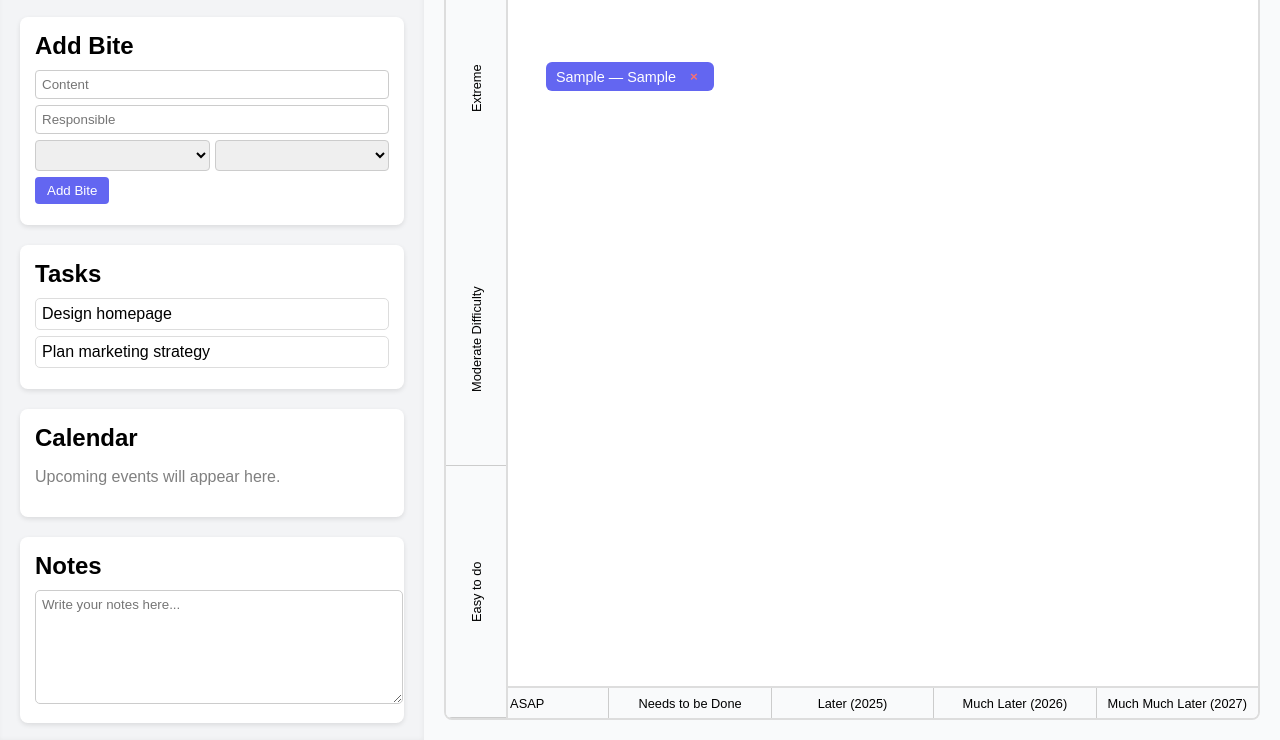
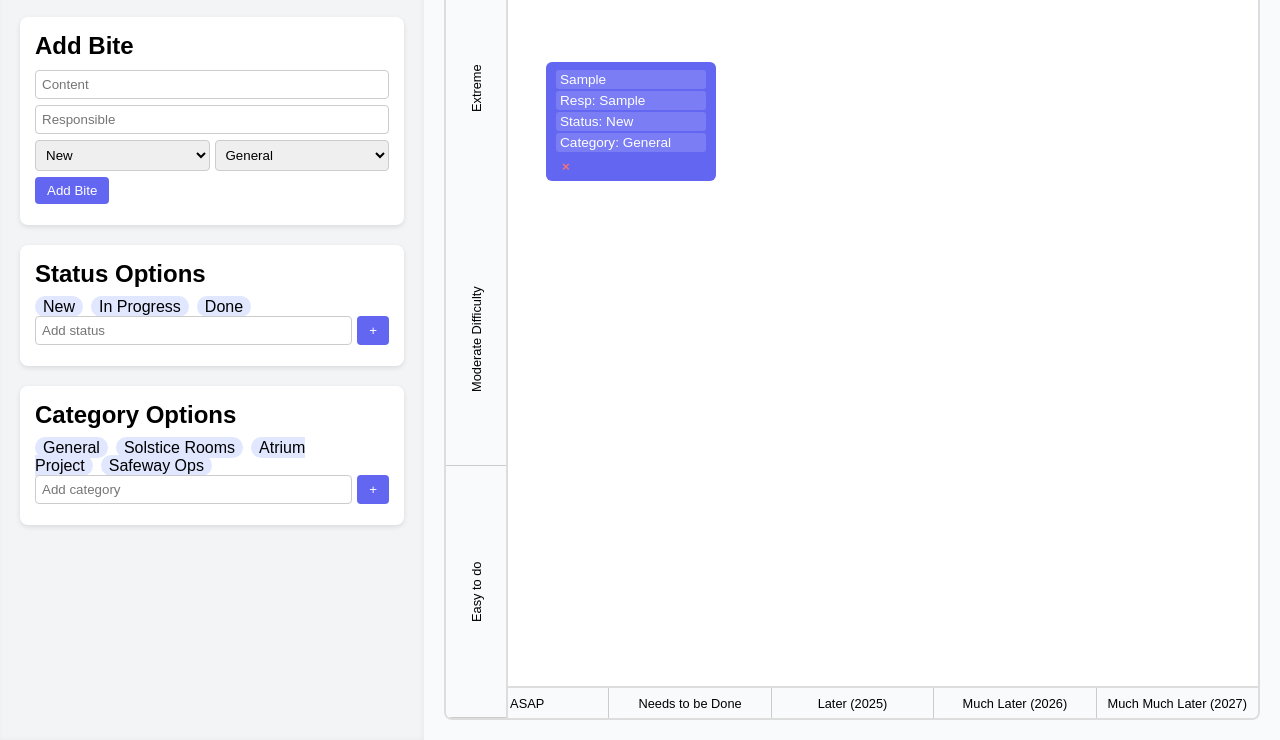
Before and after one commit to mostlylocalvend-hub/NOcean, a plain HTML site: page index.html in a window 1280 px wide. Both pictures are taken after typing "Sample", "Sample" into the empty fields and a click on the button "Add Bite". Shown: the part 60-800 px from the top of the page. Drawn offline with Linux system fonts and the light colour scheme.

Commit message:
Update mingomongo index.html

```diff
--- a/index.html
+++ b/index.html
@@ -29,16 +29,7 @@
     }
     h1 { margin: 0 0 20px; }
     h2 { margin: 0 0 10px; }
-    ul { list-style: none; padding: 0; margin: 0; }
-    li { margin-bottom: 6px; padding: 6px; border: 1px solid #ddd; border-radius: 5px; background: #fff; cursor: pointer; }
     textarea, input, select, button { font-family: inherit; }
-    textarea {
-      width: 100%;
-      min-height: 100px;
-      padding: 6px;
-      border-radius: 5px;
-      border: 1px solid #ccc;
-    }
     .form-row { display: flex; gap: 5px; margin-bottom: 6px; }
     .form-row input, .form-row select { flex: 1; padding: 6px; border: 1px solid #ccc; border-radius: 4px; }
     .form-row button { padding: 6px 12px; background: #6366f1; color: white; border: none; border-radius: 4px; cursor: pointer; }
@@ -60,16 +51,19 @@
       padding: 6px 10px;
       border-radius: 6px;
       cursor: grab;
-      font-size: 0.9em;
+      font-size: 0.85em;
       user-select: none;
-      display: flex;
-      justify-content: space-between;
-      align-items: center;
-      min-width: 120px;
+      min-width: 150px;
     }
-    .draggable span[contenteditable] { outline: none; flex: 1; }
+    .draggable div[contenteditable] {
+      outline: none;
+      margin: 2px 0;
+      background: rgba(255,255,255,0.15);
+      padding: 2px 4px;
+      border-radius: 3px;
+    }
     .draggable button {
-      margin-left: 8px;
+      margin-top: 4px;
       background: none;
       border: none;
       color: #f87171;
@@ -139,21 +133,15 @@
     </div>
 
     <div class="card">
-      <h2>Tasks</h2>
-      <ul id="taskList">
-        <li contenteditable="true">Design homepage</li>
-        <li contenteditable="true">Plan marketing strategy</li>
-      </ul>
+      <h2>Status Options</h2>
+      <div id="statusOptions"></div>
+      <div class="form-row"><input id="newStatusInput" placeholder="Add status"><button onclick="addStatusOption()">+</button></div>
     </div>
 
     <div class="card">
-      <h2>Calendar</h2>
-      <p contenteditable="true" style="color: gray;">Upcoming events will appear here.</p>
-    </div>
-
-    <div class="card">
-      <h2>Notes</h2>
-      <textarea contenteditable="true" placeholder="Write your notes here..."></textarea>
+      <h2>Category Options</h2>
+      <div id="categoryOptions"></div>
+      <div class="form-row"><input id="newCategoryInput" placeholder="Add category"><button onclick="addCategoryOption()">+</button></div>
     </div>
   </div>
 
@@ -177,13 +165,63 @@
 
   <script>
     const board = document.getElementById("board");
+    const statusSelect = document.getElementById("biteStatus");
+    const categorySelect = document.getElementById("biteCategory");
+
+    let statusOptions = JSON.parse(localStorage.getItem("nocean_status") || `["New","In Progress","Done"]`);
+    let categoryOptions = JSON.parse(localStorage.getItem("nocean_category") || `["General","Solstice Rooms","Atrium Project","Safeway Ops"]`);
+
+    // Render options
+    function renderOptions(list, container, select, key){
+      container.innerHTML = "";
+      select.innerHTML = "";
+      list.forEach(opt => {
+        const pill = document.createElement("span");
+        pill.textContent = opt;
+        pill.style.marginRight = "8px";
+        pill.style.background = "#e0e7ff";
+        pill.style.padding = "2px 8px";
+        pill.style.borderRadius = "12px";
+        container.appendChild(pill);
+        const option = document.createElement("option");
+        option.value = opt; option.textContent = opt;
+        select.appendChild(option);
+      });
+      localStorage.setItem(key, JSON.stringify(list));
+    }
+    function addStatusOption(){
+      const val = document.getElementById("newStatusInput").value.trim();
+      if(val){ statusOptions.push(val); renderOptions(statusOptions, document.getElementById("statusOptions"), statusSelect, "nocean_status"); }
+    }
+    function addCategoryOption(){
+      const val = document.getElementById("newCategoryInput").value.trim();
+      if(val){ categoryOptions.push(val); renderOptions(categoryOptions, document.getElementById("categoryOptions"), categorySelect, "nocean_category"); }
+    }
+
+    // Bite form
+    document.getElementById("biteForm").onsubmit = function(e){
+      e.preventDefault();
+      const content = document.getElementById("biteContent").value;
+      const resp = document.getElementById("biteResponsible").value;
+      const status = statusSelect.value;
+      const cat = categorySelect.value;
+      if(content && resp){
+        createBite({content, resp, status, cat, x:100, y:100});
+        e.target.reset();
+      }
+    };
 
     // Create bite
-    function createBite(text,x,y){
+    function createBite(b){
       const item = document.createElement("div");
       item.className = "draggable";
-      item.style.left = x + "px"; item.style.top = y + "px";
-      item.innerHTML = `<span contenteditable="true">${text}</span><button onclick="this.parentElement.remove(); saveData()">×</button>`;
+      item.style.left = b.x + "px"; item.style.top = b.y + "px";
+      item.innerHTML = `
+        <div contenteditable="true">${b.content}</div>
+        <div contenteditable="true">Resp: ${b.resp}</div>
+        <div contenteditable="true">Status: ${b.status}</div>
+        <div contenteditable="true">Category: ${b.cat}</div>
+        <button onclick="this.parentElement.remove(); saveData()">×</button>`;
       enableDrag(item);
       board.appendChild(item);
       saveData();
@@ -207,31 +245,29 @@
       });
     }
 
-    // Form
-    document.getElementById("biteForm").onsubmit = function(e){
-      e.preventDefault();
-      const content = document.getElementById("biteContent").value;
-      const resp = document.getElementById("biteResponsible").value;
-      if(content && resp){
-        createBite(`${content} — ${resp}`, 100, 100);
-        e.target.reset();
-      }
-    };
-
     // Save/Load
     function saveData(){
-      const bites = [...document.querySelectorAll(".draggable")].map(el => ({
-        text: el.querySelector("span").innerText,
-        x: el.style.left,
-        y: el.style.top
-      }));
+      const bites = [...document.querySelectorAll(".draggable")].map(el => {
+        const divs = el.querySelectorAll("div[contenteditable]");
+        return {
+          content: divs[0].innerText,
+          resp: divs[1].innerText.replace("Resp: ",""),
+          status: divs[2].innerText.replace("Status: ",""),
+          cat: divs[3].innerText.replace("Category: ",""),
+          x: el.style.left.replace("px",""),
+          y: el.style.top.replace("px","")
+        };
+      });
       localStorage.setItem("nocean_bites", JSON.stringify(bites));
     }
     function loadData(){
       const data = JSON.parse(localStorage.getItem("nocean_bites") || "[]");
-      data.forEach(b => createBite(b.text, parseInt(b.x), parseInt(b.y)));
+      data.forEach(b => createBite(b));
     }
 
+    // Init
+    renderOptions(statusOptions, document.getElementById("statusOptions"), statusSelect, "nocean_status");
+    renderOptions(categoryOptions, document.getElementById("categoryOptions"), categorySelect, "nocean_category");
     loadData();
   </script>
 </body>
```
